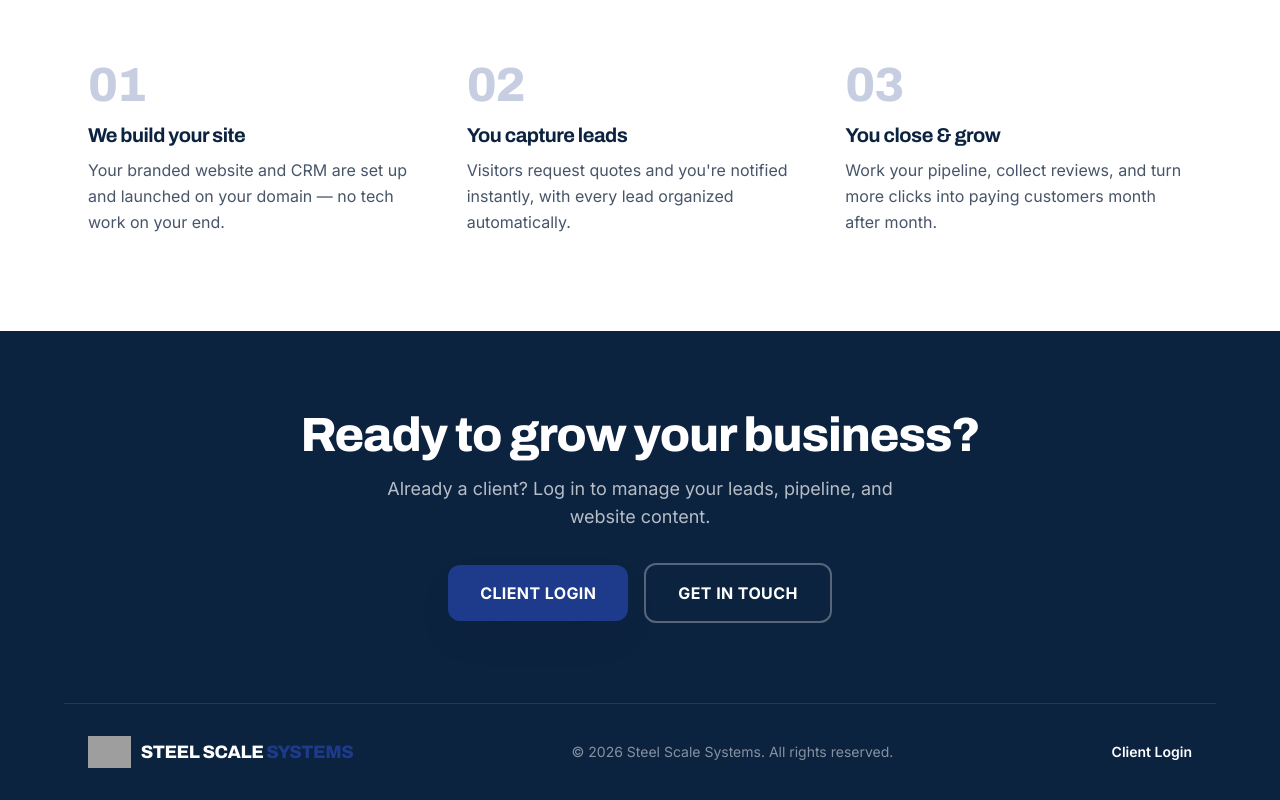
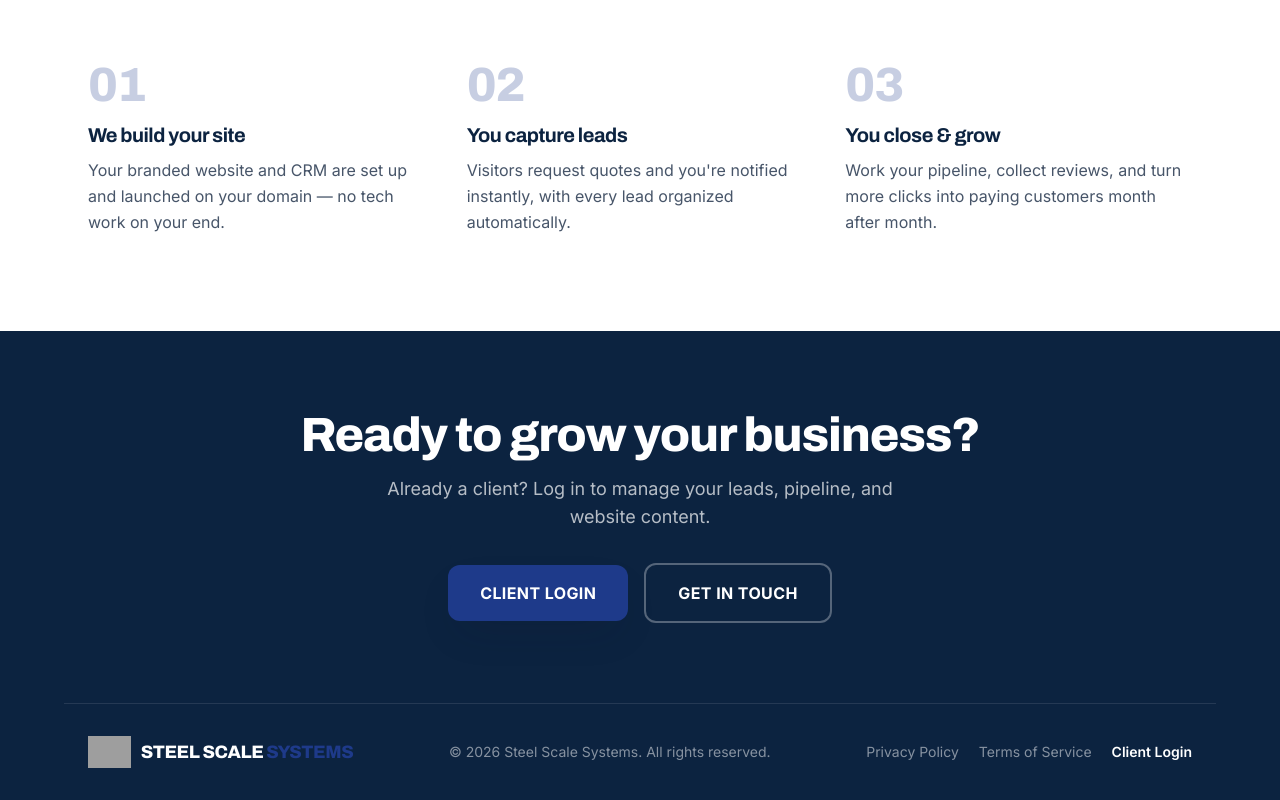
Before and after one commit to ckalpakis/SteelScaleGrowthSystem, a Next.js app: page / in a window 1280 px wide. Shown: the part 4068-4868 px from the top of the page. Built offline with nearby package versions, Linux system fonts and the light colour scheme; grey boxes are pictures that could not be loaded.

Commit message:
Add Privacy and Terms links to the landing page footer
Co-Authored-By: Claude Opus 4.8 <noreply@anthropic.com>
Claude-Session: https://claude.ai/code/session_01WD6FntWZfVQ7PufBBq8yND

```diff
--- a/src/app/page.tsx
+++ b/src/app/page.tsx
@@ -266,9 +266,13 @@ export default function Home() {
         <div className="mx-auto flex max-w-6xl flex-col items-center justify-between gap-4 border-t border-white/10 px-6 py-8 text-sm text-white/50 sm:flex-row">
           <BrandLogo className="h-8 w-auto" />
           <p>© {new Date().getFullYear()} Steel Scale Systems. All rights reserved.</p>
-          <Link href="/login" className="font-semibold text-white hover:text-brand">
-            Client Login
-          </Link>
+          <div className="flex flex-wrap items-center justify-center gap-x-5 gap-y-2">
+            <Link href="/privacy" className="hover:text-white">Privacy Policy</Link>
+            <Link href="/terms" className="hover:text-white">Terms of Service</Link>
+            <Link href="/login" className="font-semibold text-white hover:text-brand">
+              Client Login
+            </Link>
+          </div>
         </div>
       </footer>
     </div>
```
